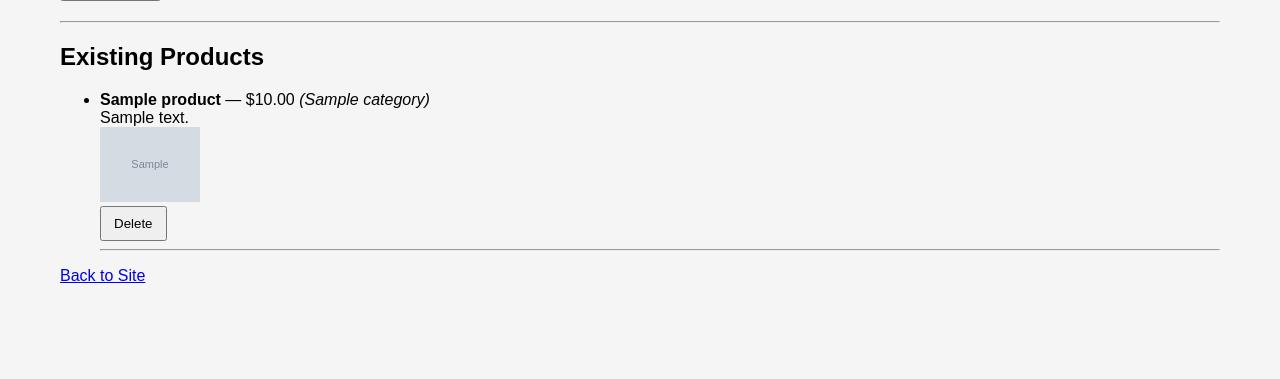
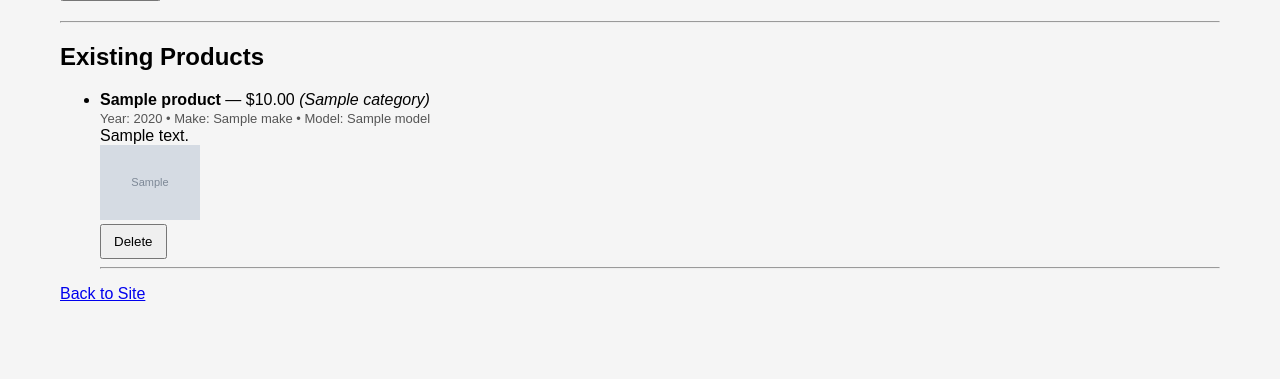
Before and after one commit to afr117/bussiness, a Flask app: template templates/admin_panel.html in a window 1280 px wide. Shown: the part 1001-1380 px from the top of the page. Before the commit the page ends 1284 px from the top, so only its background shows below. Run offline with Flask 3, Linux system fonts and the light colour scheme; the template is opened without the code that fills it: most values are stand-ins (such as "Sample title", 1, 10 or a date in 2020); grey boxes marked "Sample" are stand-in pictures.

Commit message:
Update admin_panel.html

```diff
--- a/templates/admin_panel.html
+++ b/templates/admin_panel.html
@@ -12,6 +12,7 @@
     .admin-container { margin-top: 30px; }
     input, textarea, select { padding: 6px; margin: 6px 0 12px; width: 320px; max-width: 100%; }
     button { padding: 8px 12px; }
+    .muted { color:#555; font-size:13px; }
   </style>
 </head>
 <body>
@@ -35,7 +36,7 @@
         <label>Price:</label><br>
         <input type="number" name="price" step="0.01" required><br>
 
-        <!-- Optional fields -->
+        <!-- Save Y/M/M with the product -->
         <label>Year (optional):</label><br>
         <input type="text" name="year" placeholder="e.g. 2018"><br>
 
@@ -48,9 +49,7 @@
         <label>Category:</label><br>
         <select name="category" required>
             <option value="">Select Category</option>
-            {% for c in preset_cats %}
-              <option value="{{ c }}">{{ c }}</option>
-            {% endfor %}
+            {% for c in preset_cats %}<option value="{{ c }}">{{ c }}</option>{% endfor %}
             {% for c in categories %}
               {% if c not in preset_cats %}
                 <option value="{{ c }}">{{ c }}</option>
@@ -73,15 +72,19 @@
             {% set price = product.get('price') %}
             <li>
                 <strong>{{ product.name }}</strong>
-                {% if price is not none and price != '' %}
-                  — ${{ '%.2f'|format(price|float) }}
-                {% endif %}
+                {% if price is not none and price != '' %} — ${{ '%.2f'|format(price|float) }}{% endif %}
                 {% if product.category %} <em>({{ product.category }})</em> {% endif %}<br>
+
+                <!-- Show Year / Make / Model if present -->
+                <span class="muted">
+                  {% if product.year %}Year: {{ product.year }}{% endif %}
+                  {% if product.make %}{% if product.year %} • {% endif %}Make: {{ product.make }}{% endif %}
+                  {% if product.model %}{% if product.year or product.make %} • {% endif %}Model: {{ product.model }}{% endif %}
+                </span><br>
 
                 {{ product.description }}<br>
 
                 {% if product.image %}
-                    <!-- product.image already stores a full /static/uploads/... path -->
                     <img src="{{ product.image }}" width="100" alt="product image"><br>
                 {% endif %}
 
```
